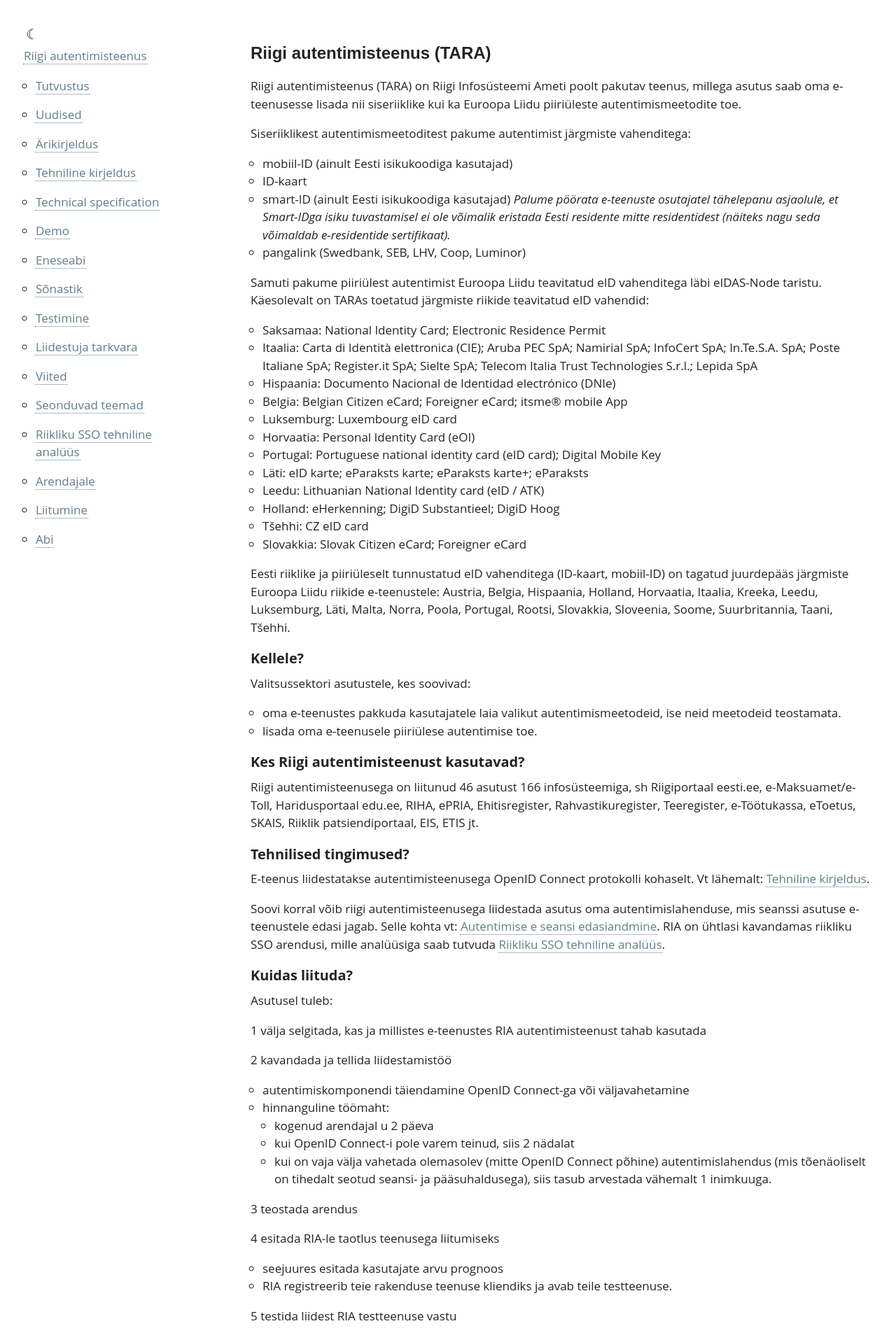
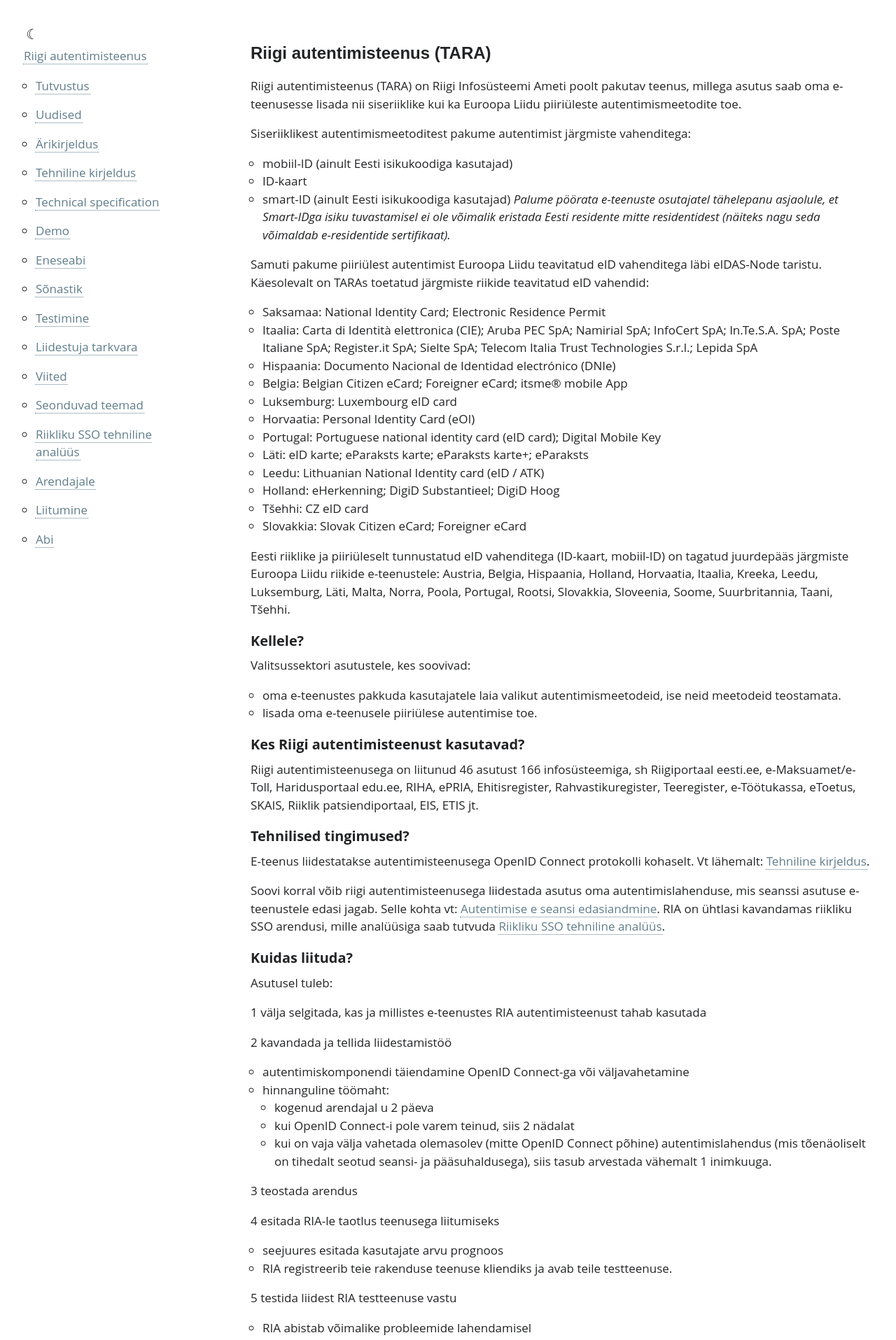
Before and after one commit to e-gov/TARA-Doku, a Jekyll site: the page built from Arikirjeldus.md, in a window 1280 px wide. Shown: the top 1915 px of the page at 70% size. Built offline with Jekyll 4.4.1, drawn with Linux system fonts in a browser that asks for light colours; our own code applies the rules of GitHub Pages for plain Markdown files.

Commit message:
Update Arikirjeldus.md

```diff
--- a/Arikirjeldus.md
+++ b/Arikirjeldus.md
@@ -11,7 +11,6 @@ Siseriiklikest autentimismeetoditest pakume autentimist järgmiste vahenditega:
 - mobiil-ID (ainult Eesti isikukoodiga kasutajad)
 - ID-kaart
 - smart-ID (ainult Eesti isikukoodiga kasutajad) *Palume pöörata e-teenuste osutajatel tähelepanu asjaolule, et Smart-IDga isiku tuvastamisel ei ole võimalik eristada Eesti residente mitte residentidest (näiteks nagu seda võimaldab e-residentide sertifikaat).*
-- pangalink (Swedbank, SEB, LHV, Coop, Luminor)
 
 Samuti pakume piiriülest autentimist Euroopa Liidu teavitatud eID vahenditega läbi eIDAS-Node taristu. Käesolevalt on TARAs toetatud järgmiste riikide teavitatud eID vahendid:
 
```
